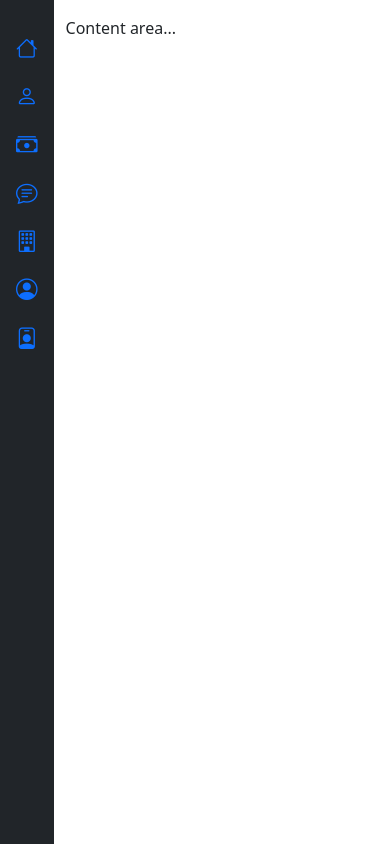
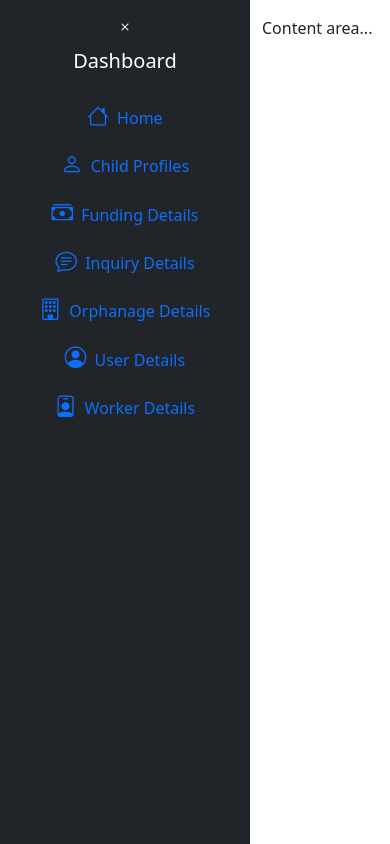
Before and after one commit to Cyber-MIS/MIS-Project, a React (Create React App) app in the folder frontend/: page /dashboard in a window 390 px wide. Built offline with nearby package versions, Linux system fonts and the light colour scheme.

Commit message:
Collapsable sidebar developed and modified

```diff
--- a/frontend/src/pages/dashboard/dashboard.js
+++ b/frontend/src/pages/dashboard/dashboard.js
@@ -1,54 +1,82 @@
 import { Link } from 'react-router-dom';
 import 'bootstrap-icons/font/bootstrap-icons.css';
+import React, { useState } from 'react';
 
 
 export default function Dashboard() {
+  const [isExpanded, setIsExpanded] = useState(true);
+
+  const styles = {
+    collapsed: {
+      width: '75px',
+      display: isExpanded ? 'none' : 'block'
+    },
+    expanded: {
+      width: '250px',
+      display: isExpanded ? 'block' : 'none'
+    },
+    hideText: {
+      display: 'none'
+    },
+    btn: {
+      margin: '0.5rem 0'
+    },
+
+
+  };
+
   return (
-    <div class="container-fluid">
-        <div class="row flex-nowrap">
-            <div class="col-auto col-md-3 col-xl-2 px-sm-2 px-0 bg-dark">
-                <div class="d-flex flex-column align-items-center align-items-sm-start px-3 pt-2 text-white min-vh-100">
-                    <a href="/" class="d-flex align-items-center pb-3 mb-md-0 me-md-auto text-white text-decoration-none">
-                        <span class="fs-5 d-none d-sm-inline">Dashboard</span>
+
+    <div className="container-fluid">
+    <div className="row flex-nowrap">
+          <div style={isExpanded ? styles.expanded : styles.collapsed} className="col-auto col-md-3 col-xl-2 px-sm-2 px-0 bg-dark">
+            <div className="d-flex flex-column align-items-center align-items-sm-start px-3 pt-2 text-white min-vh-100">
+                <button className="btn btn-dark" onClick={() => setIsExpanded(!isExpanded)}>
+                    <i className={`bi ${isExpanded ? 'bi-x' : 'bi-list'}`}></i>
+                </button>
+                <a href="/" className="d-flex align-items-center pb-3 mb-md-0 me-md-auto text-white text-decoration-none">
+                    <span className="fs-5">{isExpanded && "Dashboard"}</span>
                 </a>
-                    <ul class="nav nav-pills flex-column mb-sm-auto mb-0 align-items-center align-items-sm-start" id="menu">
-                        <li class="nav-item">
-                            <a href="#" class="nav-link align-middle px-0">
-                                <i class="fs-4 bi-house"></i> <span class="ms-1 d-none d-sm-inline">Home</span>
+                <ul className="nav nav-pills flex-column mb-sm-auto mb-0 align-items-center align-items-sm-start" id="menu">
+                    <li className="nav-item">
+                        <a href="#" className="nav-link align-middle px-0">
+                            <i className="fs-4 bi-house"></i> {isExpanded && <span className="ms-1">Home</span>}
                         </a>
                     </li>
-                        <li class="nav-item">
-                            <a href="/childview" class="nav-link align-middle px-0">
-                                <i class="fs-4 bi-person"></i> <span class="ms-1 d-none d-sm-inline">Child Profiles</span>
+
+                    <li className="nav-item">
+                        <a href="/childview" className="nav-link align-middle px-0">
+                            <i className="fs-4 bi-person"></i> {isExpanded && <span className="ms-1">Child Profiles</span>}
                         </a>
                     </li>
-                        <li class="nav-item">
-                            <a href="/fundview" class="nav-link align-middle px-0">
-                                <i class="fs-4 bi-cash-stack"></i> <span class="ms-1 d-none d-sm-inline">Funding Details</span>
+                    <li className="nav-item">
+                        <a href="/fundview" className="nav-link align-middle px-0">
+                            <i className="fs-4 bi-cash-stack"></i> {isExpanded && <span className="ms-1">Funding Details</span>}
                         </a>
                     </li>
-                        <li class="nav-item">
-                            <a href="/inquiryview" class="nav-link align-middle px-0">
-                                <i class="fs-4 bi-chat-text"></i> <span class="ms-1 d-none d-sm-inline">Inquiry Details</span>
+                    <li className="nav-item">
+                        <a href="/inquiryview" className="nav-link align-middle px-0">
+                            <i className="fs-4 bi-chat-text"></i> {isExpanded && <span className="ms-1">Inquiry Details</span>}
                         </a>
                     </li>
-                        <li class="nav-item">
-                            <a href="/OrphanageView" class="nav-link align-middle px-0">
-                                <i class="fs-4 bi-building"></i> <span class="ms-1 d-none d-sm-inline">Orphanage Details</span>
+                    <li className="nav-item">
+                        <a href="/OrphanageView" className="nav-link align-middle px-0">
+                            <i className="fs-4 bi-building"></i> {isExpanded && <span className="ms-1">Orphanage Details</span>}
                         </a>
                     </li>
-                        <li class="nav-item">
-                            <a href="/UserView" class="nav-link align-middle px-0">
-                                <i class="fs-4 bi-person-circle"></i> <span class="ms-1 d-none d-sm-inline">User Details</span>
+                    <li className="nav-item">
+                        <a href="/UserView" className="nav-link align-middle px-0">
+                            <i className="fs-4 bi-person-circle"></i> {isExpanded && <span className="ms-1">User Details</span>}
                         </a>
                     </li>
-                        <li class="nav-item">
-                            <a href="/WorkerView" class="nav-link align-middle px-0">
-                                <i class="fs-4 bi-person-badge"></i> <span class="ms-1 d-none d-sm-inline">Worker Details</span>
+                    <li className="nav-item">
+                        <a href="/WorkerView" className="nav-link align-middle px-0">
+                            <i className="fs-4 bi-person-badge"></i> {isExpanded && <span className="ms-1">Worker Details</span>}
                         </a>
                     </li>
                     </ul>
                     <hr></hr>
+
                 </div>
             </div>
             <div class="col py-3">
```
Lines whose indentation alone changed are shown as unchanged.
